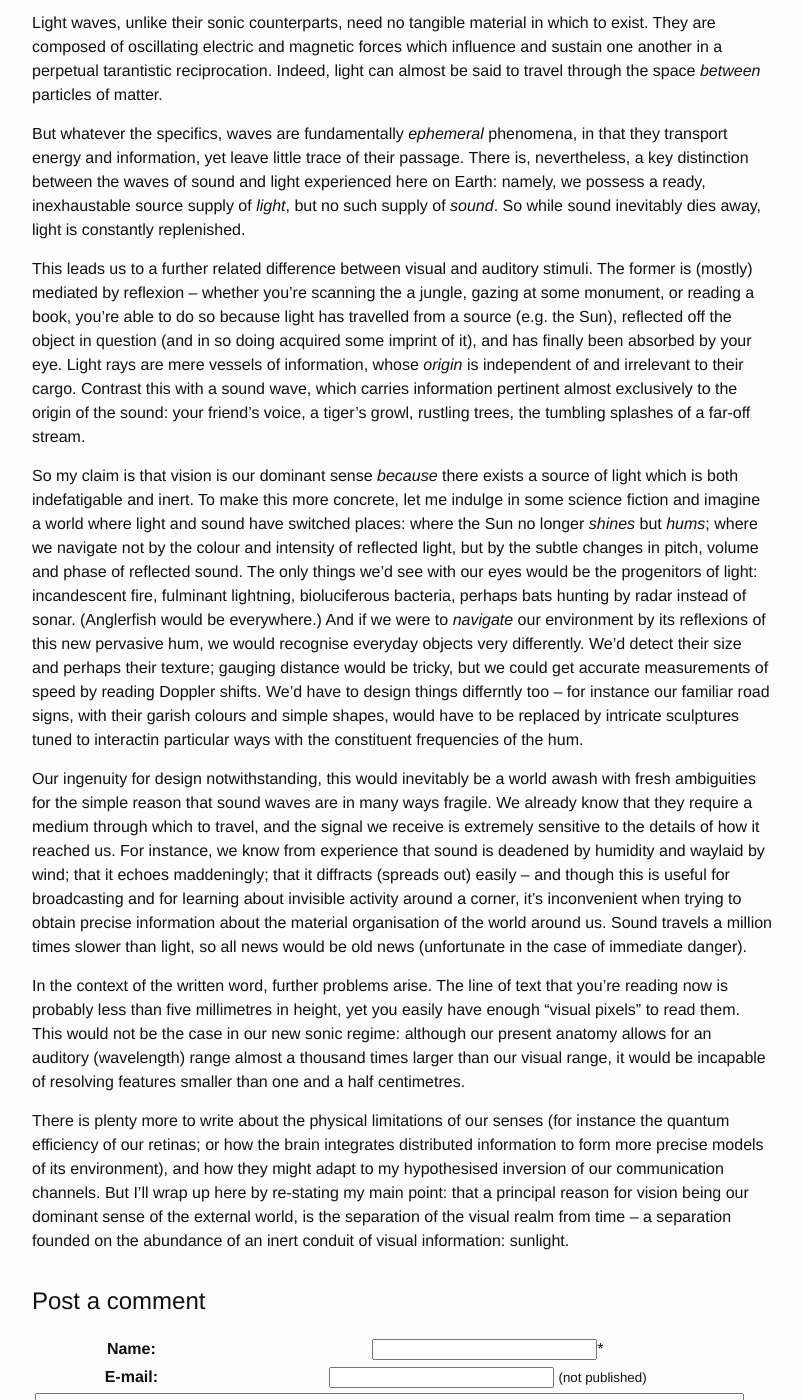
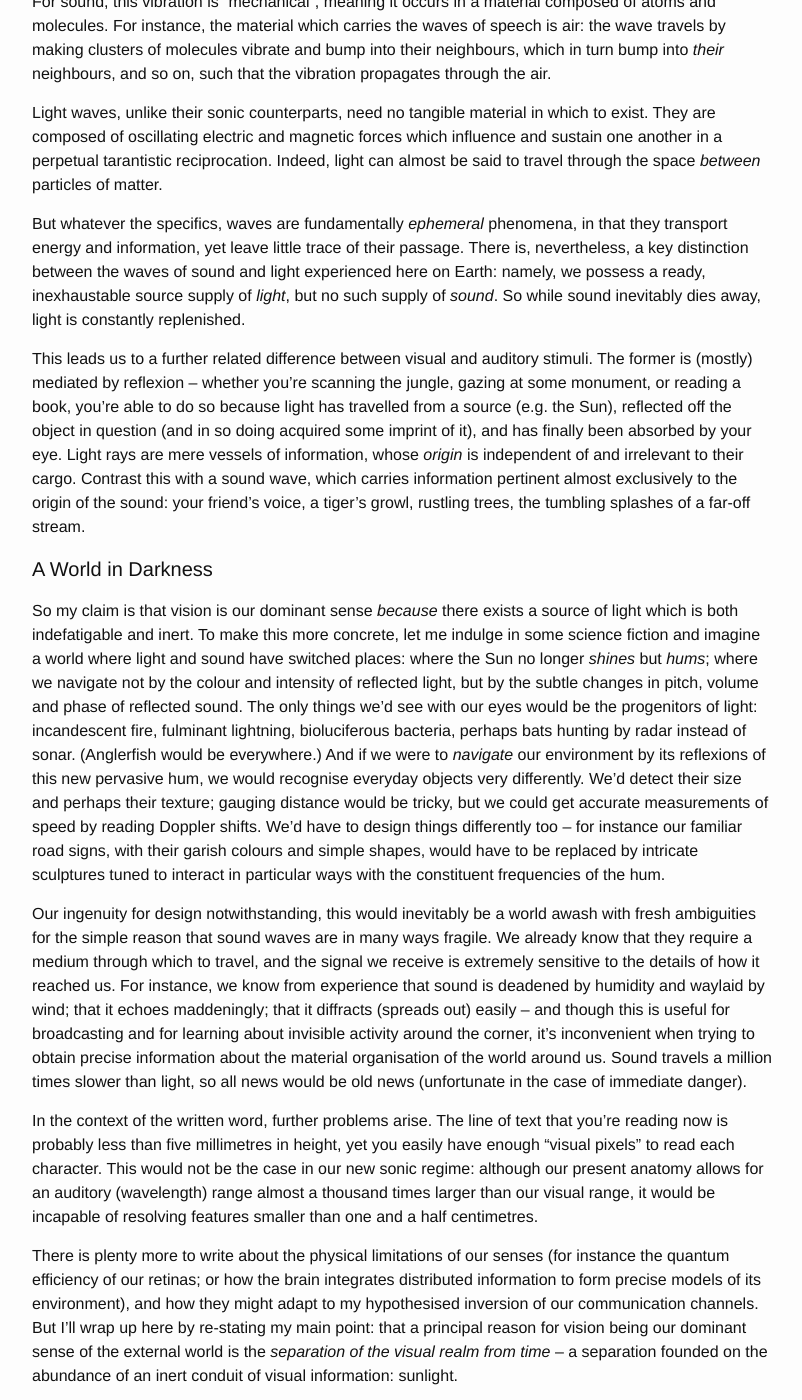
Before and after one commit to Allium/WithoutHeadOrFoot, a Jekyll site: the page built from _posts/2016-03-21-Reflexions-on-Light.md, in a window 1280 px wide and 1400 px high, scrolled down 1701 px. Shown: the whole window, without its empty margins (238-1040 px from the left). Built offline with Jekyll 4.4.1, drawn with Linux system fonts in a browser that asks for light colours; comment, search, counter and statistics services are not loaded; some of the changed text lies outside the part shown.

Commit message:
Added section headings

```diff
--- a/_posts/2016-03-21-Reflexions-on-Light.md
+++ b/_posts/2016-03-21-Reflexions-on-Light.md
@@ -32,12 +36,14 @@ Light waves, unlike their sonic counterparts, need no tangible material in which
 
 But whatever the specifics, waves are fundamentally *ephemeral* phenomena, in that they transport energy and information, yet leave little trace of their passage. There is, nevertheless, a key distinction between the waves of sound and light experienced here on Earth: namely, we possess a ready, inexhaustable source supply of *light*, but no such supply of *sound*. So while sound inevitably dies away, light is constantly replenished.
 
-This leads us to a further related difference between visual and auditory stimuli. The former is (mostly) mediated by reflexion -- whether you're scanning the a jungle, gazing at some monument, or reading a book, you're able to do so because light has travelled from a source (e.g. the Sun), reflected off the object in question (and in so doing acquired some imprint of it), and has finally been absorbed by your eye. Light rays are mere vessels of information, whose *origin* is independent of and irrelevant to their cargo. Contrast this with a sound wave, which carries information pertinent almost exclusively to the origin of the sound: your friend's voice, a tiger's growl, rustling trees, the tumbling splashes of a far-off stream.
+This leads us to a further related difference between visual and auditory stimuli. The former is (mostly) mediated by reflexion -- whether you're scanning the jungle, gazing at some monument, or reading a book, you're able to do so because light has travelled from a source (e.g. the Sun), reflected off the object in question (and in so doing acquired some imprint of it), and has finally been absorbed by your eye. Light rays are mere vessels of information, whose *origin* is independent of and irrelevant to their cargo. Contrast this with a sound wave, which carries information pertinent almost exclusively to the origin of the sound: your friend's voice, a tiger's growl, rustling trees, the tumbling splashes of a far-off stream.
 
-So my claim is that vision is our dominant sense *because* there exists a source of light which is both indefatigable and inert. To make this more concrete, let me indulge in some science fiction and imagine a world where light and sound have switched places: where the Sun no longer *shines* but *hums*; where we navigate not by the colour and intensity of reflected light, but by the subtle changes in pitch, volume and phase of reflected sound. The only things we'd see with our eyes would be the progenitors of light: incandescent fire, fulminant lightning, bioluciferous bacteria, perhaps bats hunting by radar instead of sonar. (Anglerfish would be everywhere.) And if we were to *navigate* our environment by its reflexions of this new pervasive hum, we would recognise everyday objects very differently. We'd detect their size and perhaps their texture; gauging distance would be tricky, but we could get accurate measurements of speed by reading Doppler shifts. We'd have to design things differntly too -- for instance our familiar road signs, with their garish colours and simple shapes, would have to be replaced by intricate sculptures tuned to interactin particular ways with the constituent frequencies of the hum.
+#### A World in Darkness
 
-Our ingenuity for design notwithstanding, this would inevitably be a world awash with fresh ambiguities for the simple reason that sound waves are in many ways fragile. We already know that they require a medium through which to travel, and the signal we receive is extremely sensitive to the details of how it reached us. For instance, we know from experience that sound is deadened by humidity and waylaid by wind; that it echoes maddeningly; that it diffracts (spreads out) easily -- and though this is useful for broadcasting and for learning about invisible activity around a corner, it's inconvenient when trying to obtain precise information about the material organisation of the world around us. Sound travels a million times slower than light, so all news would be old news (unfortunate in the case of immediate danger).
+So my claim is that vision is our dominant sense *because* there exists a source of light which is both indefatigable and inert. To make this more concrete, let me indulge in some science fiction and imagine a world where light and sound have switched places: where the Sun no longer *shines* but *hums*; where we navigate not by the colour and intensity of reflected light, but by the subtle changes in pitch, volume and phase of reflected sound. The only things we'd see with our eyes would be the progenitors of light: incandescent fire, fulminant lightning, bioluciferous bacteria, perhaps bats hunting by radar instead of sonar. (Anglerfish would be everywhere.) And if we were to *navigate* our environment by its reflexions of this new pervasive hum, we would recognise everyday objects very differently. We'd detect their size and perhaps their texture; gauging distance would be tricky, but we could get accurate measurements of speed by reading Doppler shifts. We'd have to design things differently too -- for instance our familiar road signs, with their garish colours and simple shapes, would have to be replaced by intricate sculptures tuned to interact in particular ways with the constituent frequencies of the hum.
 
-In the context of the written word, further problems arise. The line of text that you're reading now is probably less than five millimetres in height, yet you easily have enough "visual pixels" to read them. This would not be the case in our new sonic regime: although our present anatomy allows for an auditory (wavelength) range almost a thousand times larger than our visual range, it would be incapable of resolving features smaller than one and a half centimetres.
+Our ingenuity for design notwithstanding, this would inevitably be a world awash with fresh ambiguities for the simple reason that sound waves are in many ways fragile. We already know that they require a medium through which to travel, and the signal we receive is extremely sensitive to the details of how it reached us. For instance, we know from experience that sound is deadened by humidity and waylaid by wind; that it echoes maddeningly; that it diffracts (spreads out) easily -- and though this is useful for broadcasting and for learning about invisible activity around the corner, it's inconvenient when trying to obtain precise information about the material organisation of the world around us. Sound travels a million times slower than light, so all news would be old news (unfortunate in the case of immediate danger).
 
-There is plenty more to write about the physical limitations of our senses (for instance the quantum efficiency of our retinas; or how the brain integrates distributed information to form more precise models of its environment), and how they might adapt to my hypothesised inversion of our communication channels. But I'll wrap up here by re-stating my main point: that a principal reason for vision being our dominant sense of the external world, is the separation of the visual realm from time -- a separation founded on the abundance of an inert conduit of visual information: sunlight.
+In the context of the written word, further problems arise. The line of text that you're reading now is probably less than five millimetres in height, yet you easily have enough "visual pixels" to read each character. This would not be the case in our new sonic regime: although our present anatomy allows for an auditory (wavelength) range almost a thousand times larger than our visual range, it would be incapable of resolving features smaller than one and a half centimetres.
+
+There is plenty more to write about the physical limitations of our senses (for instance the quantum efficiency of our retinas; or how the brain integrates distributed information to form precise models of its environment), and how they might adapt to my hypothesised inversion of our communication channels. But I'll wrap up here by re-stating my main point: that a principal reason for vision being our dominant sense of the external world is the *separation of the visual realm from time* -- a separation founded on the abundance of an inert conduit of visual information: sunlight.
```
Also changed, not shown: other parts of _posts/2016-03-21-Reflexions-on-Light.md (+9 -5 lines).
